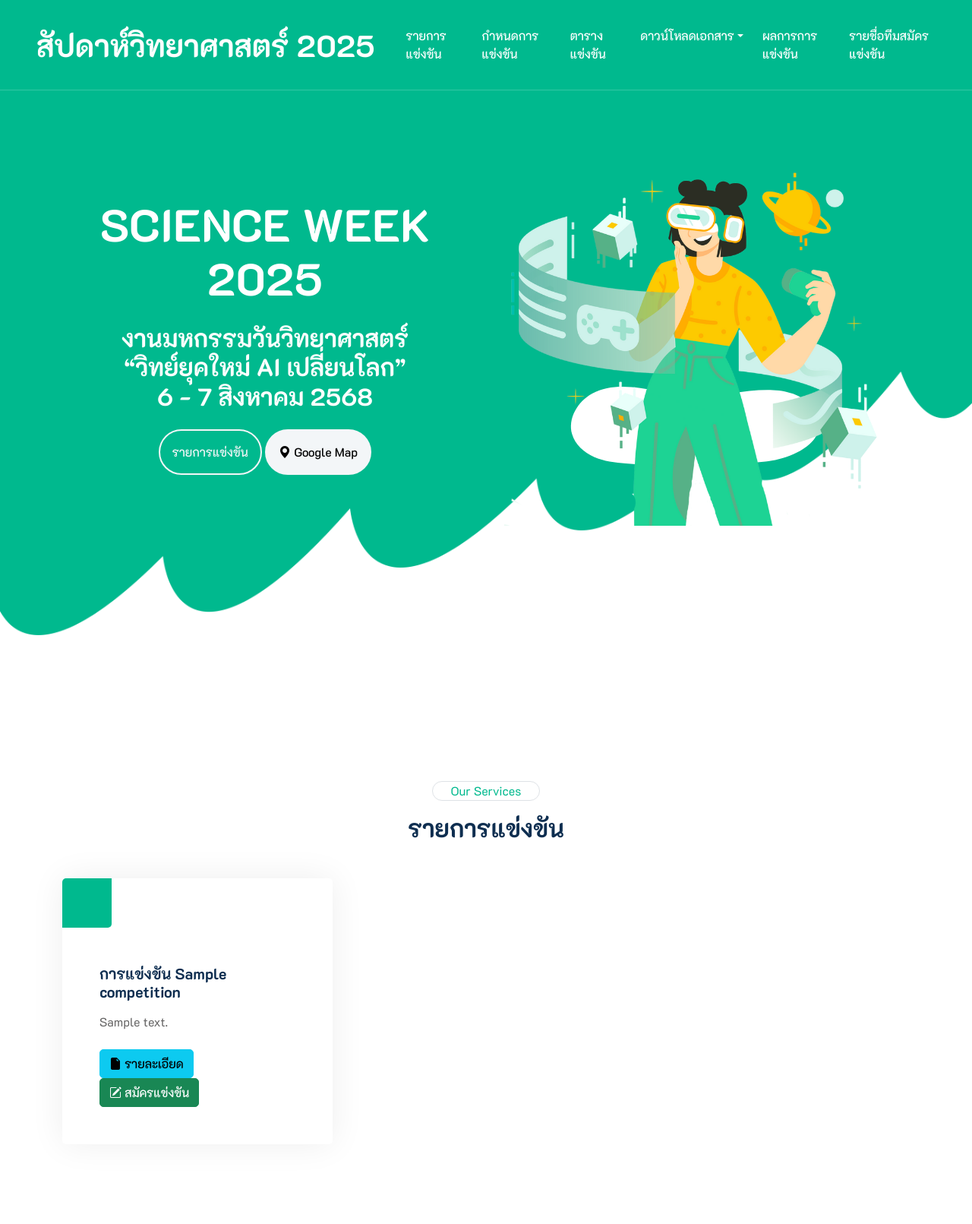
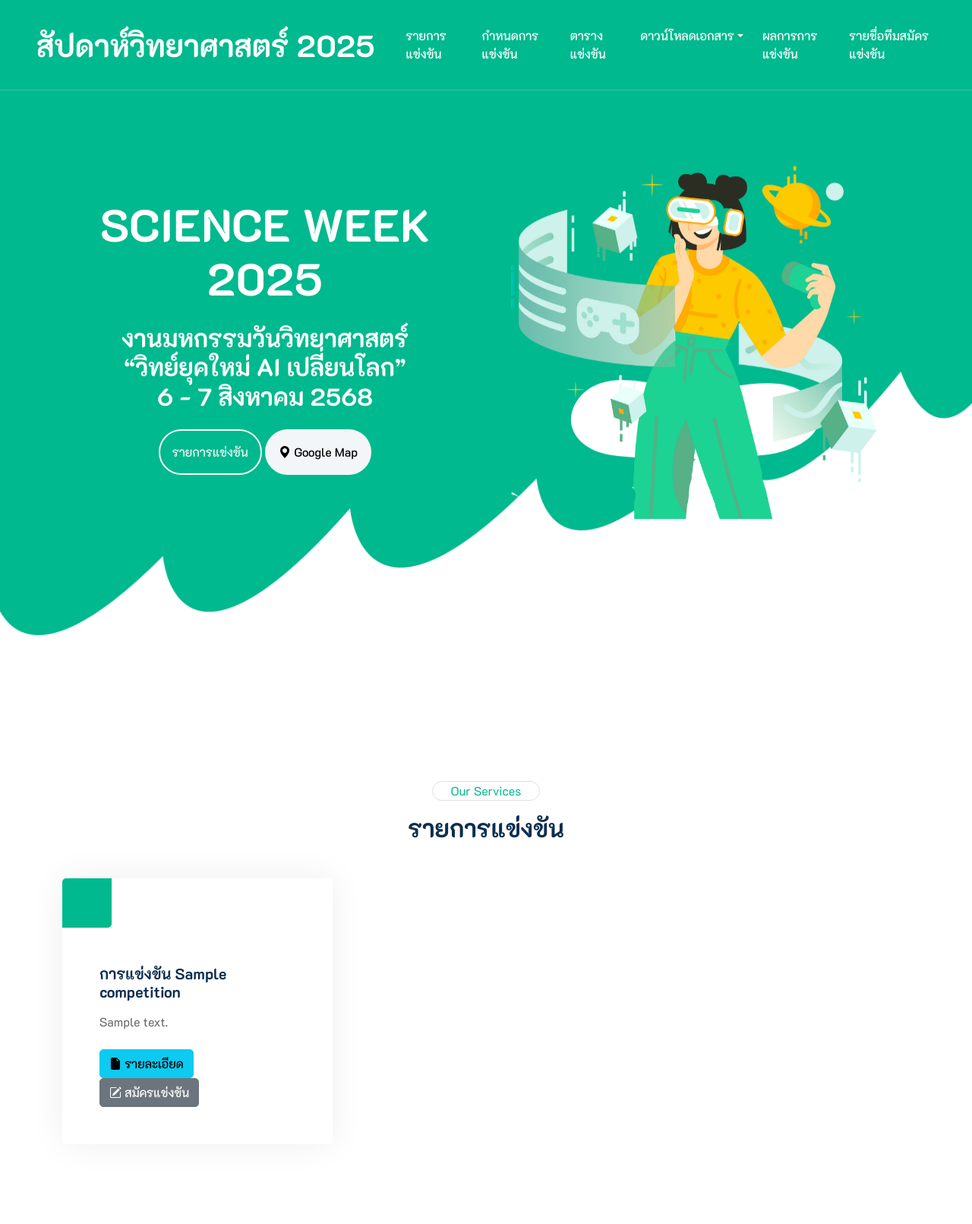
Before and after one commit to dekpiano/sciweek2025, a CodeIgniter 4 app: the page made by app/Views/User/Pages/Home.php in a window 1280 px wide. Shown: the top 1611 px of the page at 76% size. Run offline with PHP 8.4 and a stand-in for CodeIgniter, Linux system fonts and the light colour scheme; the template is opened without the code that fills it: most values are stand-ins (such as "Sample title", 1, 10 or a date in 2020); some libraries are stand-ins or nearby versions.

Commit message:
1/7/2568 เพิ่มลูกเล่นใหม่นิดหน่อย

```diff
--- a/app/Views/User/Pages/Home.php
+++ b/app/Views/User/Pages/Home.php
@@ -1,6 +1,26 @@
 <?= $this->extend('User/layouts/main') ?>
 <?= $this->section('title') ?>
 หน้าแรก
+<?= $this->endSection() ?>
+<?= $this->section('css') ?>
+<style>
+     .bouncing-image {
+
+      animation: bounce 2s infinite;
+    }
+
+    @keyframes bounce {
+      0% {
+        transform: translateY(0);
+      }
+      50% {
+        transform: translateY(-10px);
+      }
+      100% {
+        transform: translateY(0);
+      }
+    }
+</style>
 <?= $this->endSection() ?>
 
 <?= $this->section('content') ?>
@@ -8,14 +28,19 @@
     <div class="container">
         <div class="row g-5 align-items-center">
             <div class="col-lg-6 text-center text-center">
-                <h1 class="text-white text-center mb-4 animated zoomIn" style="font-size: 3.7rem;">SCIENCE WEEK 2025</h1>
-                <h2 class="text-white text-center pb-3 animated zoomIn">งานมหกรรมวันวิทยาศาสตร์ <br> “วิทย์ยุคใหม่ AI เปลี่ยนโลก” <br> 6 - 7 สิงหาคม 2568
+                <h1 class="text-white text-center mb-4 animated zoomIn" style="font-size: 3.7rem;">SCIENCE WEEK 2025
+                </h1>
+                <h2 class="text-white text-center pb-3 animated zoomIn">งานมหกรรมวันวิทยาศาสตร์ <br> “วิทย์ยุคใหม่ AI
+                    เปลี่ยนโลก” <br> 6 - 7 สิงหาคม 2568
                 </h2>
-                <a href="#service" class="btn btn-outline-light rounded-pill border-2 py-3 px-3 animated slideInRight">รายการแข่งขัน</a>
-                    <a target="_blank" href="https://maps.app.goo.gl/NPBV39wtktEs6nXX6" class="btn btn-light rounded-pill border-2 py-3 px-3 animated slideInRight"> <i class="bi bi-geo-alt-fill"></i> Google Map</a>
+                <a href="#service"
+                    class="btn btn-outline-light rounded-pill border-2 py-3 px-3 animated slideInRight">รายการแข่งขัน</a>
+                <a target="_blank" href="https://maps.app.goo.gl/NPBV39wtktEs6nXX6"
+                    class="btn btn-light rounded-pill border-2 py-3 px-3 animated slideInRight"> <i
+                        class="bi bi-geo-alt-fill"></i> Google Map</a>
             </div>
             <div class="col-lg-6 text-center text-lg-start">
-                <img class="img-fluid animated zoomIn" src="<?=base_url()?>public/img/home/logo_sci.png" alt="">
+                <img class="img-fluid animated zoomIn bouncing-image" src="<?=base_url()?>public/img/home/logo_sci.png" alt="">
             </div>
         </div>
     </div>
@@ -43,10 +68,17 @@
                     </div>
                     <div class="p-5">
                         <h5 class="mb-3">การแข่งขัน <?=$competition->ctype_name?></h5>
-                        <span ><?=$competition->ctype_detail?></span>
+                        <span><?=$competition->ctype_detail?></span>
                         <div class="mt-4">
-                            <a href="" class="btn-info btn"><i class="bi bi-file-earmark-fill"></i> รายละเอียด</a>
-                            <a target="_blank" href="<?=$competition->ctype_link_reg?>" class="btn-success btn"><i class="bi bi-pencil-square"></i> สมัครแข่งขัน</a>
+                            <a target="_blank" href="<?=$competition->ctype_linkdetail?>" class="btn-info btn"><i
+                                    class="bi bi-file-earmark-fill"></i> รายละเอียด</a>
+                            <?php if(1==0): ?>
+                            <a target="_blank" href="<?=$competition->ctype_link_reg?>" class="btn-success btn"><i
+                                    class="bi bi-pencil-square"></i> สมัครแข่งขัน</a>
+                            <?php else: ?>
+                            <a href="#" onClick="showAlertRegis()" class="btn-secondary btn"><i
+                                    class="bi bi-pencil-square"></i> สมัครแข่งขัน</a>
+                            <?php endif;?>
                         </div>
 
                     </div>
@@ -64,10 +96,11 @@
         <div class="row align-items-center" style="height: 250px;">
             <div class="col-12 col-md-6">
                 <h3 class="text-white">AI, วิทยาศาสตร์, และเทคโนโลยี: ความสัมพันธ์ที่ขับเคลื่อนอนาคต</h3>
-                <p class="text-white">วิทยาศาสตร์ค้นพบความรู้ใหม่ ๆ ส่วนเทคโนโลยีนำความรู้นั้นไปใช้ประโยชน์ และ AI ก็เป็นผลผลิตสำคัญจากการผสานรวมกันของวิทยาศาสตร์และเทคโนโลยี ที่กำลังเปลี่ยนโลกของเราอย่างรวดเร็ว</p>
+                <p class="text-white">วิทยาศาสตร์ค้นพบความรู้ใหม่ ๆ ส่วนเทคโนโลยีนำความรู้นั้นไปใช้ประโยชน์ และ AI
+                    ก็เป็นผลผลิตสำคัญจากการผสานรวมกันของวิทยาศาสตร์และเทคโนโลยี ที่กำลังเปลี่ยนโลกของเราอย่างรวดเร็ว</p>
             </div>
             <div class="col-md-6 text-center mb-n5 d-none d-md-block">
-                <img class="img-fluid " style="max-height: 400px;margin-top:-88px;"
+                <img class="img-fluid bouncing-image" style="max-height: 400px;margin-top:-88px;"
                     src="<?=base_url()?>public/img/home/logo_sci2.png">
             </div>
         </div>
@@ -81,7 +114,7 @@
     <div class="container">
         <div class="row g-5 align-items-center">
             <div class="col-lg-6 wow zoomIn" data-wow-delay="0.1s">
-                <img class="img-fluid" src="<?=base_url()?>public/img/home/logo_sci3.png" alt="Logo">
+                <img class="img-fluid bouncing-image" src="<?=base_url()?>public/img/home/logo_sci3.png" alt="Logo">
             </div>
             <div class="col-lg-6 wow fadeInUp" data-wow-delay="0.1s">
                 <div class="d-inline-block border rounded-pill text-primary px-4 mb-3">About Us</div>
@@ -203,3 +236,23 @@
 
 
 <?= $this->endSection() ?>
+
+<?= $this->section('script') ?>
+<script>
+function showAlert() {
+    Swal.fire({
+        title: "แจ้งเตือน?",
+        text: "กำลังรอข้อมูล...?",
+        icon: "question"
+    });
+}
+function showAlertRegis() {
+    Swal.fire({
+        title: "แจ้งเตือน?",
+        text: "จะให้เปิดสมัครแข่งขันในระบบภายในเร็วๆ นี้",
+        icon: "warning"
+    });
+}
+
+</script>
+<?= $this->endSection() ?>
```
Also changed, not shown: app/Views/User/layouts/main.php (+14 -9 lines).
